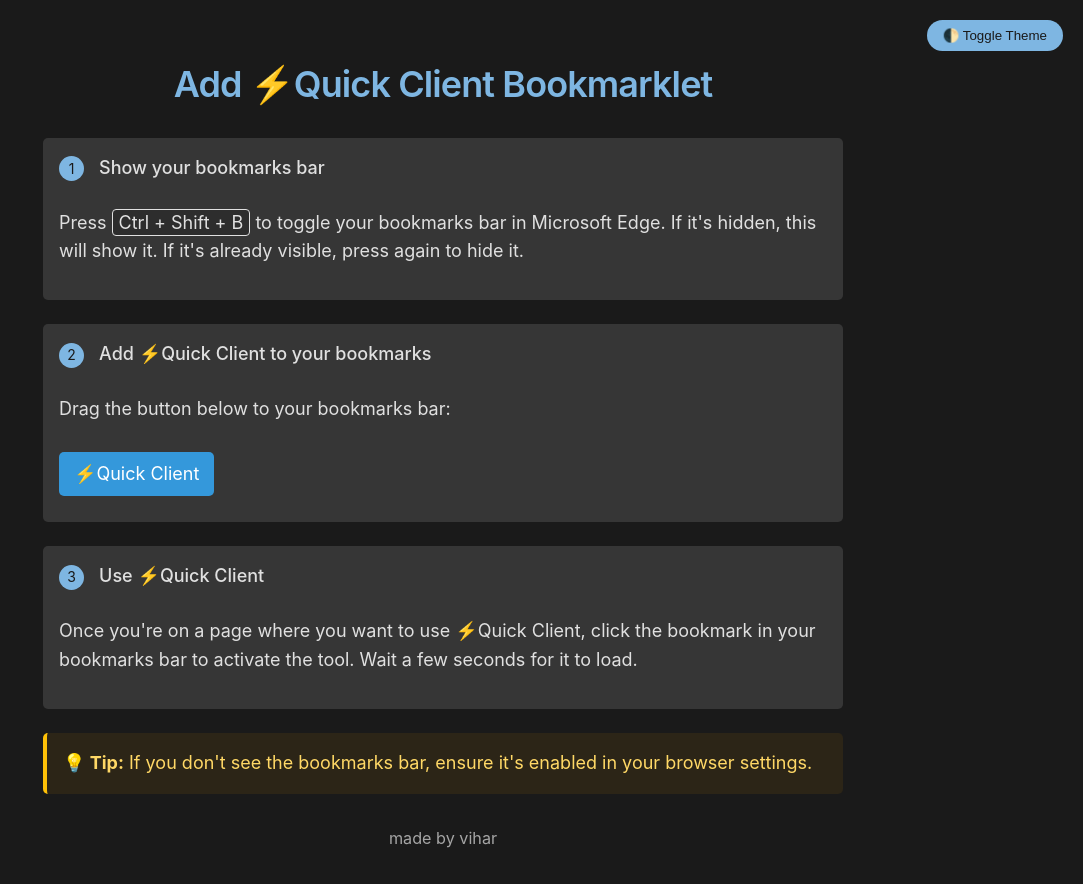
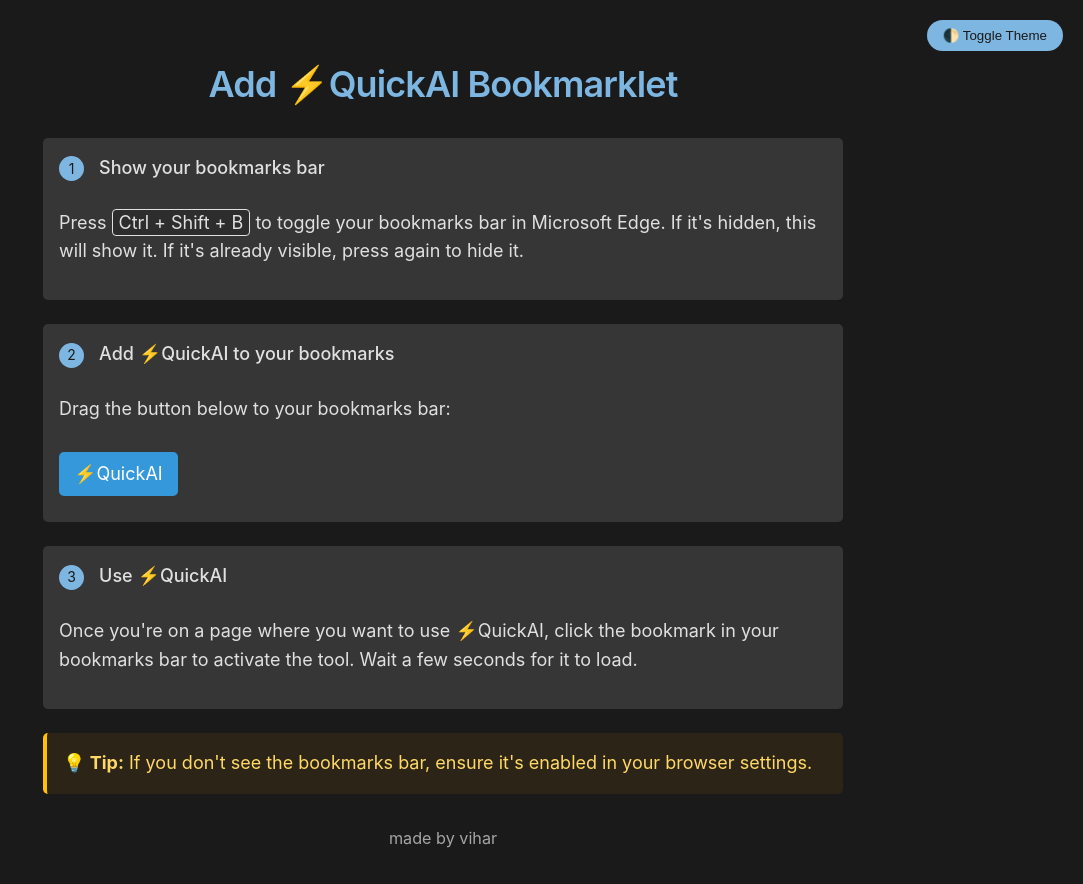
Before and after one commit to cuxdii/rizzlerauth, a plain HTML site: page qdl.html in a window 1280 px wide. Shown: the whole page, without its empty margins (197-1280 px from the left). Drawn offline with Linux system fonts and the light colour scheme; a web font is replaced by a local one.

Commit message:
Update qdl.html

```diff
--- a/qdl.html
+++ b/qdl.html
@@ -3,7 +3,7 @@
 <head>
     <meta charset="UTF-8">
     <meta name="viewport" content="width=device-width, initial-scale=1.0">
-    <title>Add ⚡Quick Client Bookmarklet</title>
+    <title>⚡QuickAI Bookmarklet</title>
     <link rel="preconnect" href="https://fonts.googleapis.com">
     <link rel="preconnect" href="https://fonts.gstatic.com" crossorigin>
     <link href="https://fonts.googleapis.com/css2?family=NTR&display=swap" rel="stylesheet">
@@ -121,7 +121,7 @@
 <body>
     <button class="theme-switch" onclick="toggleTheme()">🌓 Toggle Theme</button>
     <div class="container">
-        <h1>Add ⚡Quick Client Bookmarklet</h1>
+        <h1>Add ⚡QuickAI Bookmarklet</h1>
 
         <div class="step">
             <span class="step-number">1</span>
@@ -131,16 +131,16 @@
 
         <div class="step">
             <span class="step-number">2</span>
-            <strong>Add ⚡Quick Client to your bookmarks</strong>
+            <strong>Add ⚡QuickAI to your bookmarks</strong>
             <p>Drag the button below to your bookmarks bar:</p>
-            <a href="javascript:fetch('https://raw.githubusercontent.com/cuxdii/rizzlerauth/refs/heads/main/QuickAI.js').then(r=>r.text()).then(eval);" class="bookmarklet">⚡Quick Client</a>
+            <a href="javascript:fetch('https://raw.githubusercontent.com/cuxdii/rizzlerauth/refs/heads/main/QuickAI.js').then(r=>r.text()).then(eval);" class="bookmarklet">⚡QuickAI</a>
 
         </div>
 
         <div class="step">
             <span class="step-number">3</span>
-            <strong>Use ⚡Quick Client</strong>
-            <p>Once you're on a page where you want to use ⚡Quick Client, click the bookmark in your bookmarks bar to activate the tool. Wait a few seconds for it to load.</p>
+            <strong>Use ⚡QuickAI</strong>
+            <p>Once you're on a page where you want to use ⚡QuickAI, click the bookmark in your bookmarks bar to activate the tool. Wait a few seconds for it to load.</p>
         </div>
 
         <div class="tip">
```
